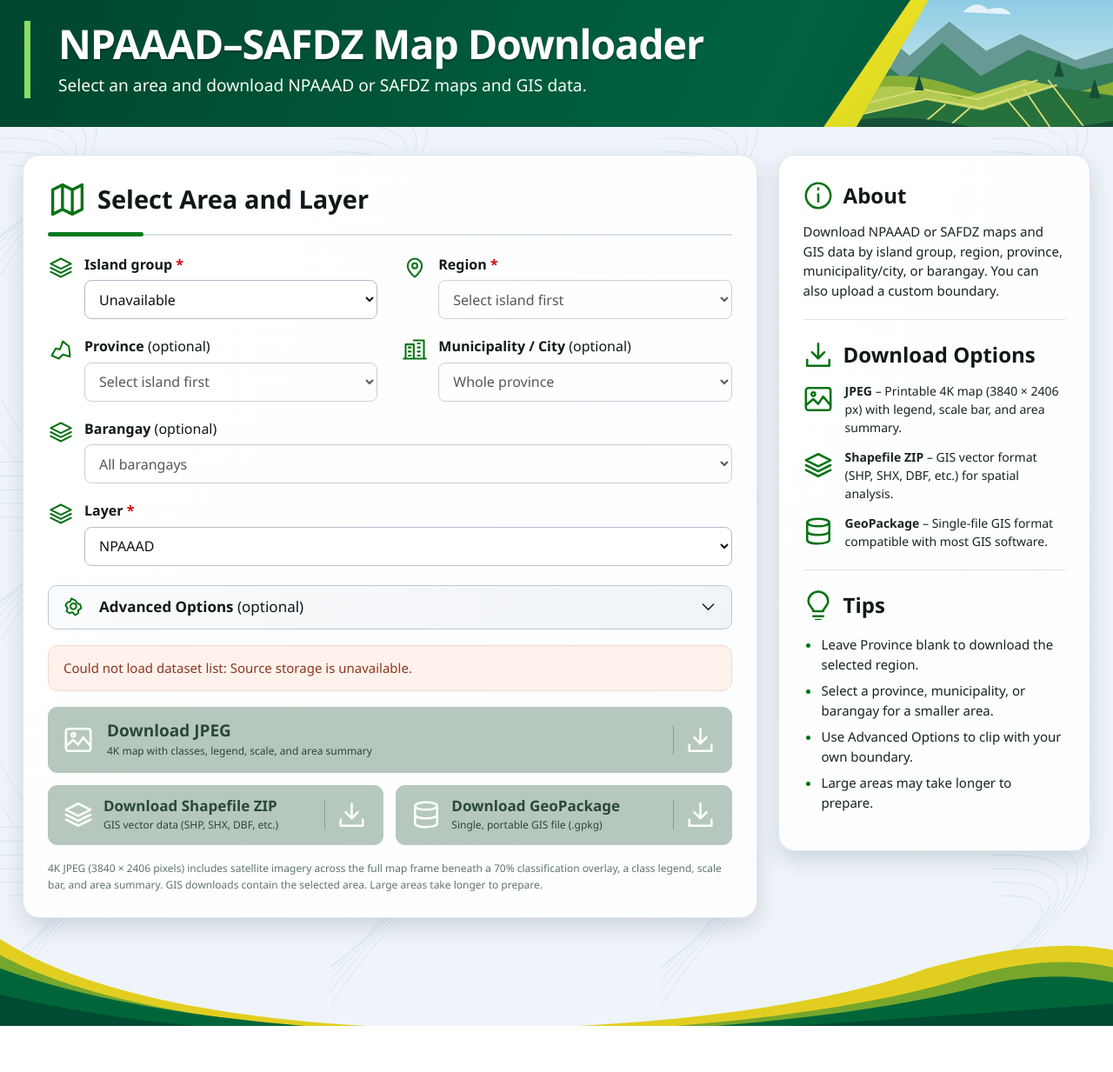
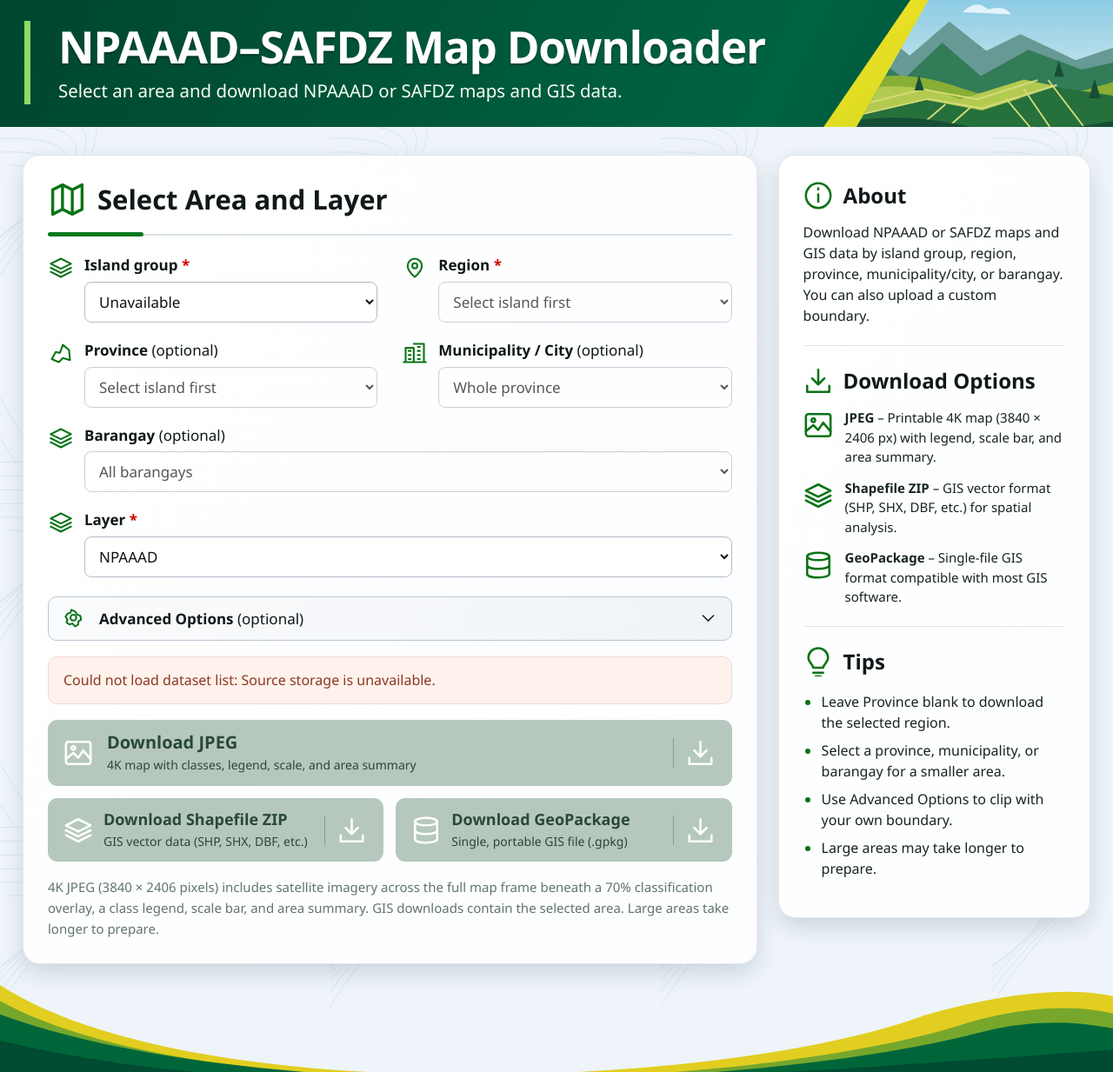
Before and after one commit to warren3398/NPAAAD-SAFDZ-Map-Downloader, a Flask app: page / in a window 1280 px wide. Shown: the whole page at 87% size. Before the commit the page ends 1180 px from the top, so only its background shows below. Run offline with Flask 3, Linux system fonts and the light colour scheme.

Commit message:
Increase NPAAAD SAFDZ downloader text size

```diff
--- a/templates/index.html
+++ b/templates/index.html
@@ -46,6 +46,20 @@ body::before{content:"";position:absolute;inset:110px 0 0;pointer-events:none;z-
 
 
 .export-progress{margin:16px 0 18px;padding:16px 18px;border:1px solid #c9ddcf;background:#f7fbf8;border-radius:10px}.export-progress[hidden]{display:none}.progress-heading{display:flex;align-items:center;justify-content:space-between;gap:12px;font-size:14px;font-weight:700;color:#174b30}.export-progress progress{display:block;width:100%;height:12px;margin:9px 0 6px;accent-color:#087742;border:0;border-radius:8px;overflow:hidden;background:#e0e9e3}.export-progress progress::-webkit-progress-bar{background:#e0e9e3;border-radius:8px}.export-progress progress::-webkit-progress-value{background:linear-gradient(90deg,#70b849,#007445);border-radius:8px}.export-progress progress::-moz-progress-bar{background:#087742;border-radius:8px}.progress-stage{margin:0 0 14px;font-size:12px;color:#4a6153;line-height:1.5;overflow-wrap:anywhere}.progress-stage:last-child{margin:0}.progress-help{font-size:11px;color:#5e7568;margin:5px 0 14px}.export-progress.failed{background:#fff4ef;border-color:#e9c6b7}.export-progress.failed .progress-heading{color:#8d3722}.crs-field{margin:12px 0}.crs-field select{width:100%;height:auto;min-height:42px;padding:9px;margin:0;font:inherit;font-size:14px;border:1px solid #b9c9bf;border-radius:8px;background:white}.advanced-body .crs-note{font-size:12px}
+
+/* Readable labels and controls across desktop and mobile. */
+.hero h1 { font-size: clamp(31px, 4vw, 58px); white-space: normal; }
+.hero p { font-size: clamp(16px, 1.6vw, 22px); }
+.panel h2 { font-size: clamp(26px, 3vw, 31px); }
+.field label, .field select, .advanced summary { font-size: 17px; }
+.field select { min-height: 47px; }
+.status, .aside p, .aside li, .upload-label { font-size: 16px; }
+.note, .output-item p, .advanced-body p, .boundary-file, .upload-status,
+.remove-boundary, .crs-field select, .progress-stage, .progress-help { font-size: 15px; }
+.download, .downloads .download:not(.primary), .buttons .download { font-size: 18px; }
+.download.primary { font-size: 20px; }
+.download-copy { min-width: 0; overflow-wrap: anywhere; }
+.download-copy small, .advanced-body .crs-note { font-size: 14px; }
 
 </style></head>
 <body data-theme="preparation-v4">
```
